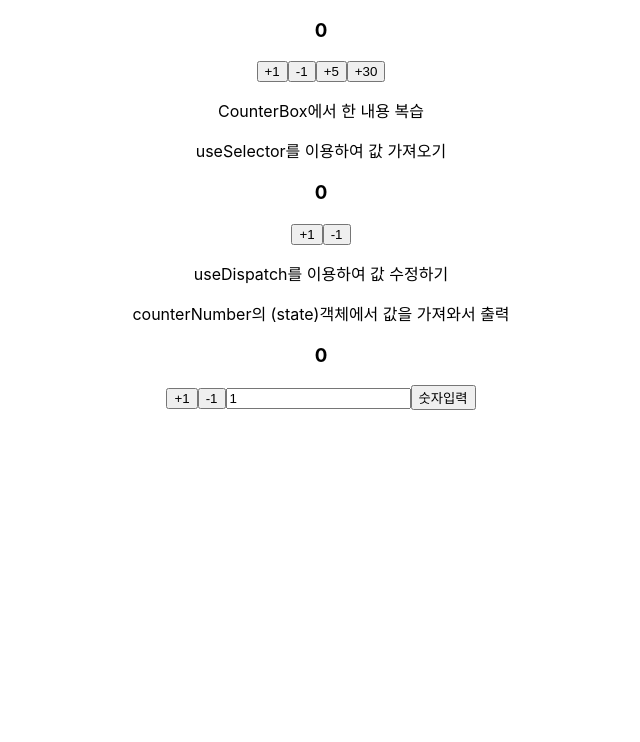
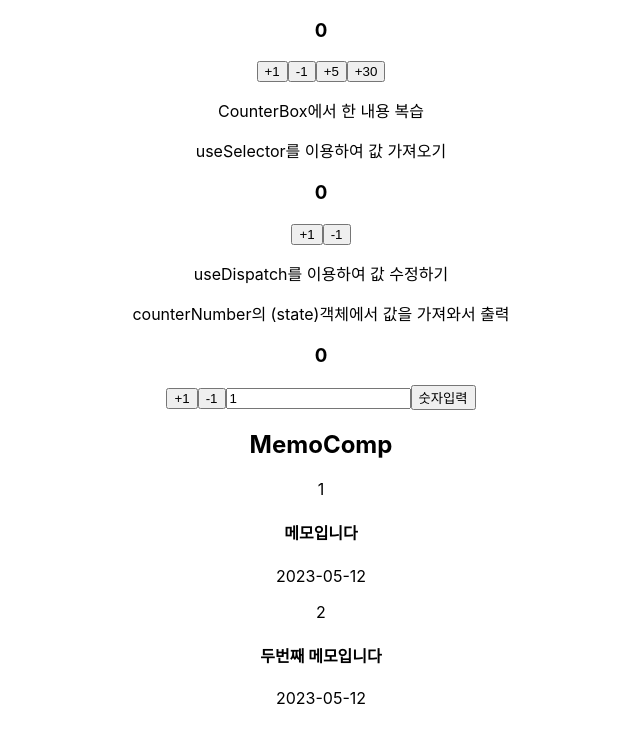
Before and after one commit to hj-Seong/2023-react-redux, a React (Create React App) app in the folder react-redux/: page / in a window 1280 px wide. Shown: the top 742 px of the page, without its empty margins (319-959 px from the left). Built offline with nearby package versions, Linux system fonts and the light colour scheme.

Commit message:
0512 리덕스 배열-1

```diff
--- a/react-redux/src/App.js
+++ b/react-redux/src/App.js
@@ -3,6 +3,7 @@ import './App.css';
 import CounterBox from './components/CounterBox';
 import ExConterBox from './components/ExConterBox';
 import CounterNumber from './components/CounterNumber';
+import MemoComp from './components/MemoComp';
 
 function App() {
   return (
@@ -10,6 +11,7 @@ function App() {
       <CounterBox />
       <ExConterBox />
       <CounterNumber />
+      <MemoComp />
     </div>
   );
 }
--- /dev/null
+++ b/react-redux/src/components/MemoComp.jsx
@@ -0,0 +1,25 @@
+import React from 'react'
+import { useSelector } from 'react-redux'
+
+export default function MemoComp() {
+  const memo = useSelector((state)=>(state.memo));
+  console.log(memo)
+  return (
+    <div>
+        <h2>
+            MemoComp
+        </h2>
+        {
+            memo.map((m)=>(
+                <div key={m.id}>
+                    <p>{m.id}</p>
+                    <h4>{m.text}</h4>
+                    <p>{m.date}</p>
+                </div>
+            ))
+        }
+
+
+    </div>
+  )
+}
--- a/react-redux/src/modules/index.js
+++ b/react-redux/src/modules/index.js
@@ -4,8 +4,10 @@ import { combineReducers } from "redux"
 // 작성한 리듀서 가져옴
 import counter from "./counter"
 import counterNumber from "./counterNumber"
+import memo from "./memo"
 
 // 작성한 리듀서들을 객체로 묶어서 내보냄
-const rootReduser = combineReducers({ counter, counterNumber })
+const rootReduser = combineReducers(
+    { counter, counterNumber, memo })
 
 export default rootReduser
--- /dev/null
+++ b/react-redux/src/modules/memo.js
@@ -0,0 +1,48 @@
+// 액션함수, 리듀서, state의 초기값
+
+/** memo.js
+ *  1. 메모 추가
+ *  2. 메모 수정
+ *  3. 메모 삭제
+ *  state : [](여러개) / id, text, date(내용)
+ *  action : "ADD_MEMO", "MODIFY_MEMO", "DELETE_MEMO"
+ */
+
+// state의 초기값
+const initalState = [
+    {
+        id : 1,
+        text :"메모입니다",
+        date : "2023-05-12"
+    },
+    {
+        id : 2,
+        text :"두번째 메모입니다",
+        date : "2023-05-12"
+    },
+]
+
+// 액션 생성 함수
+// addMemo는 메모의 값을 추가하기위해 함수를 통해 memo의 값을 가져옴
+// : {text, date}을 가져와야함 >> dispatch사용때 확인!
+export const addMemo = (memo) => ({type : "ADD_MEMO", payload : memo});
+
+// 리듀서
+function memo(state=initalState, action) {
+    switch (action.type) {
+        case "ADD_MEMO":
+            // 새로운 메모 작성
+            const newMemo = {
+                ...action.payload,
+                id : 3
+            }
+            // 새로운 메모 리스트 만들어서
+            const newMemoList = state.concat(newMemo)
+            // 새로운 메모 리스트 return
+            return newMemoList
+        default :
+            return state
+    }
+}
+
+export default memo
```
